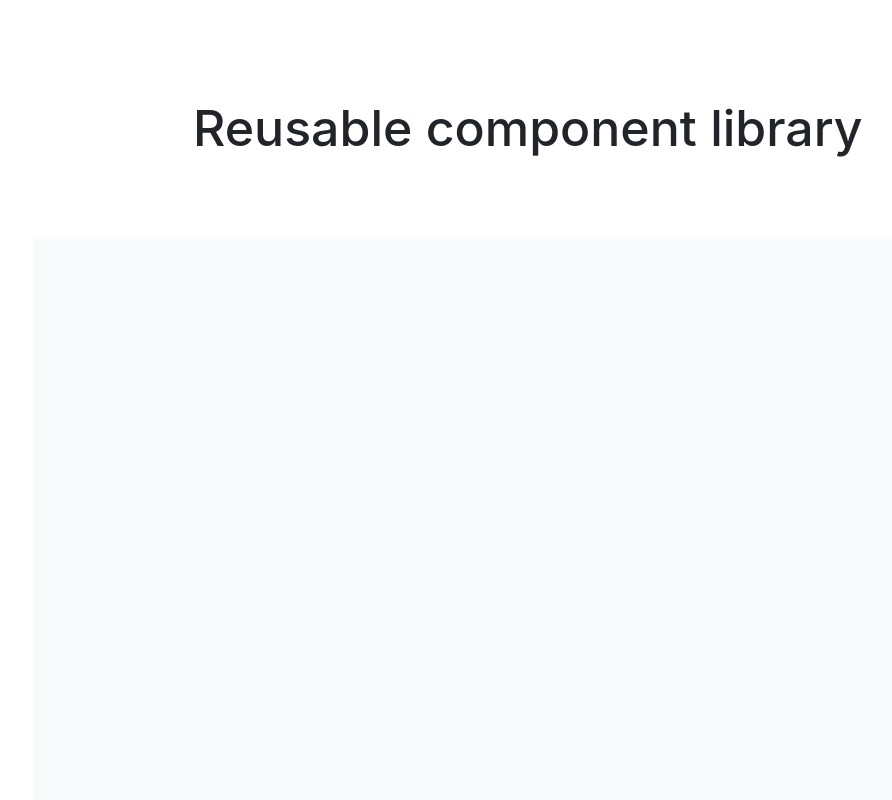
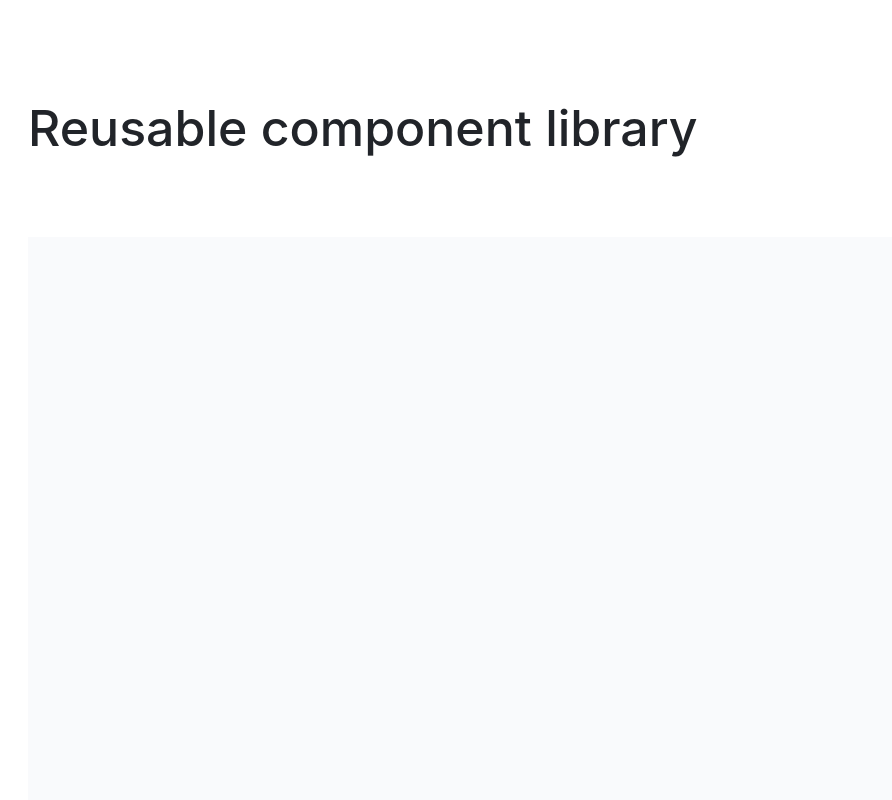
Before and after one commit to js-tasks-ru/htmlcss-20221107_skitlzzzzz, a website: page index.html in a window 1280 px wide. Shown: the top 800 px of the page, without its empty margins (57-949 px from the left). Drawn offline with Linux system fonts and the light colour scheme.

Commit message:
fixes due to review

```diff
--- a/components/container/container.css
+++ b/components/container/container.css
@@ -1,4 +1,4 @@
 .container {
     margin: 0 auto;
-    max-width: 1100px;
+    max-width: 1110px;
 }
--- a/components/header/header.css
+++ b/components/header/header.css
@@ -3,7 +3,7 @@
 }
 
 .header__title{
-    margin: 96px auto 77px 160px;
+    margin: 96px 0 77px;
     font-family: 'Inter', Arial, sans-serif;
     font-style: normal;
     font-weight: 500;
```
